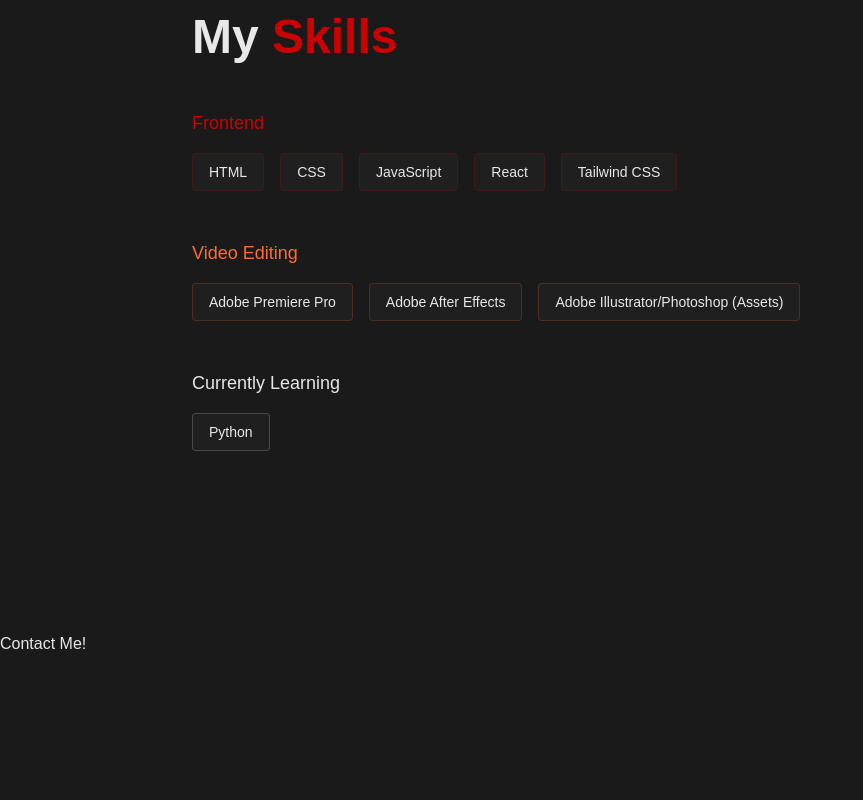
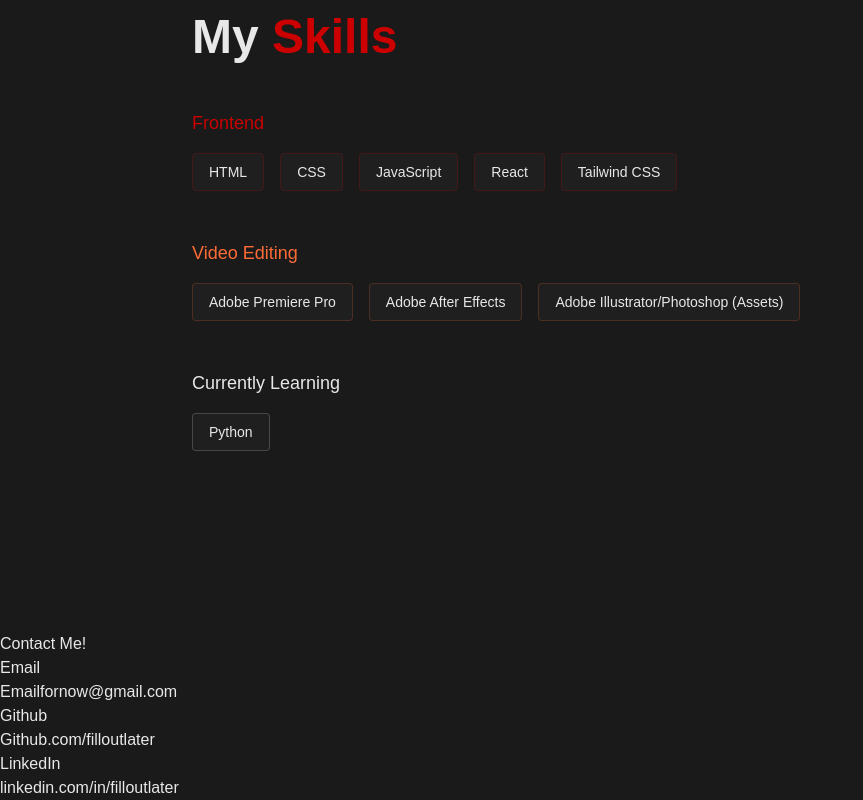
Before and after one commit to trevor-tanlines/PortfolioV1, a React (Vite) app: page / in a window 1280 px wide. Shown: the part 1892-2692 px from the top of the page, without its empty margins (0-863 px from the left). Before the commit the page ends 2548 px from the top, so only its background shows below. Built offline with nearby package versions, Linux system fonts and the light colour scheme.

Commit message:
added the temp links for the skelly

```diff
--- a/src/components/Contact.jsx
+++ b/src/components/Contact.jsx
@@ -1,9 +1,35 @@
 import { motion } from "framer-motion";
+import { label, link } from "framer-motion/client";
+
+const contacts = [
+  {
+    label: "Email",
+    value: "Emailfornow@gmail.com",
+    link: "emailto:Emailfornow@gmail.com",
+  },
+  {
+    label: "Github",
+    value: "Github.com/filloutlater",
+    link: "https://github.com/filloutlater",
+  },
+  {
+    label: "LinkedIn",
+    value: "linkedin.com/in/filloutlater",
+    link: "https://linkedin.com/in/filloutlater",
+  },
+]
 
 function Contact() {
   return (
     <section>
       <h2>Contact Me!</h2>
+
+      {contacts.map((contact, index) => (
+        <div key={index}>
+          <p>{contact.label}</p>
+          <a href={contact.link}>{contact.value}</a>
+        </div>
+      ))}
     </section>
   )
 }
```
